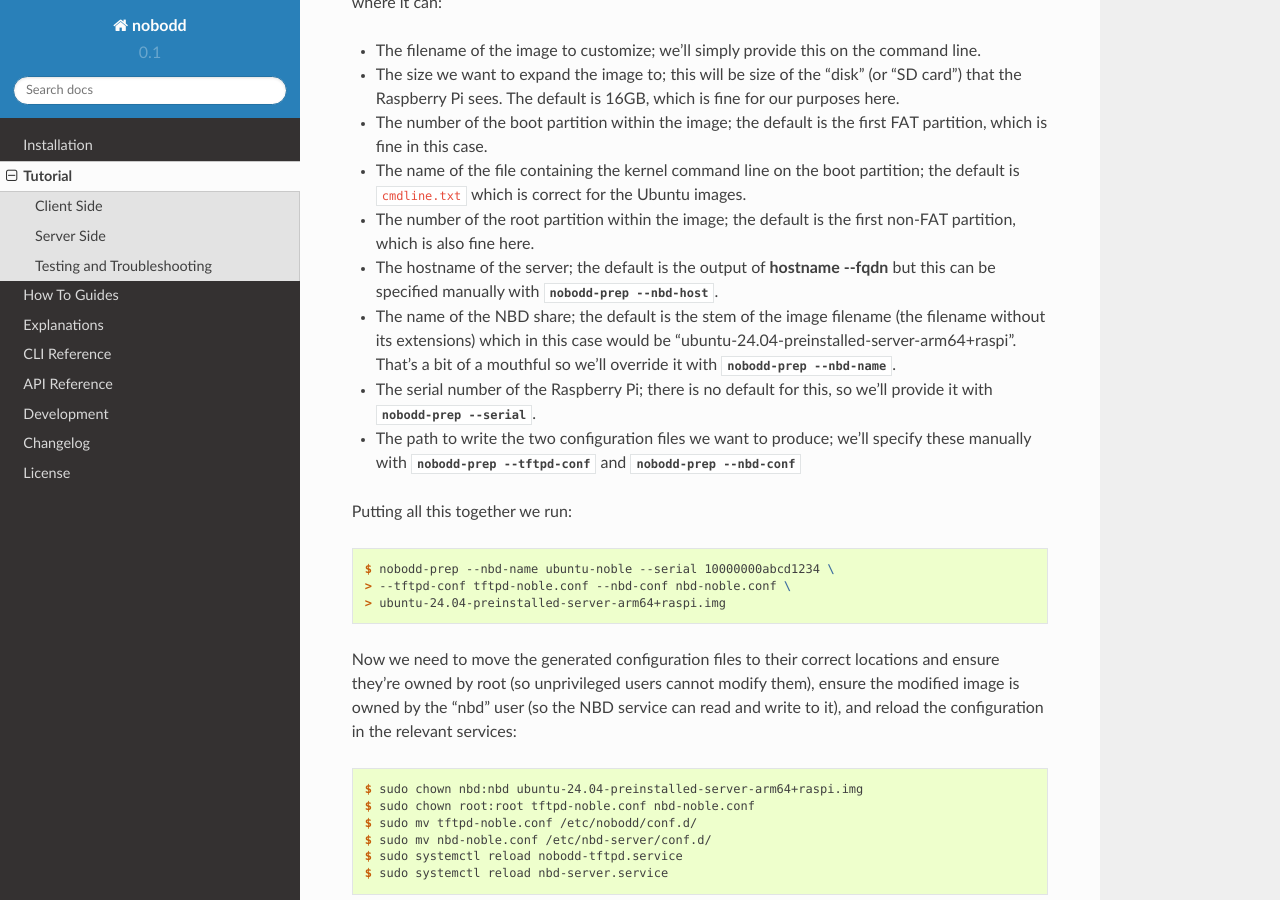
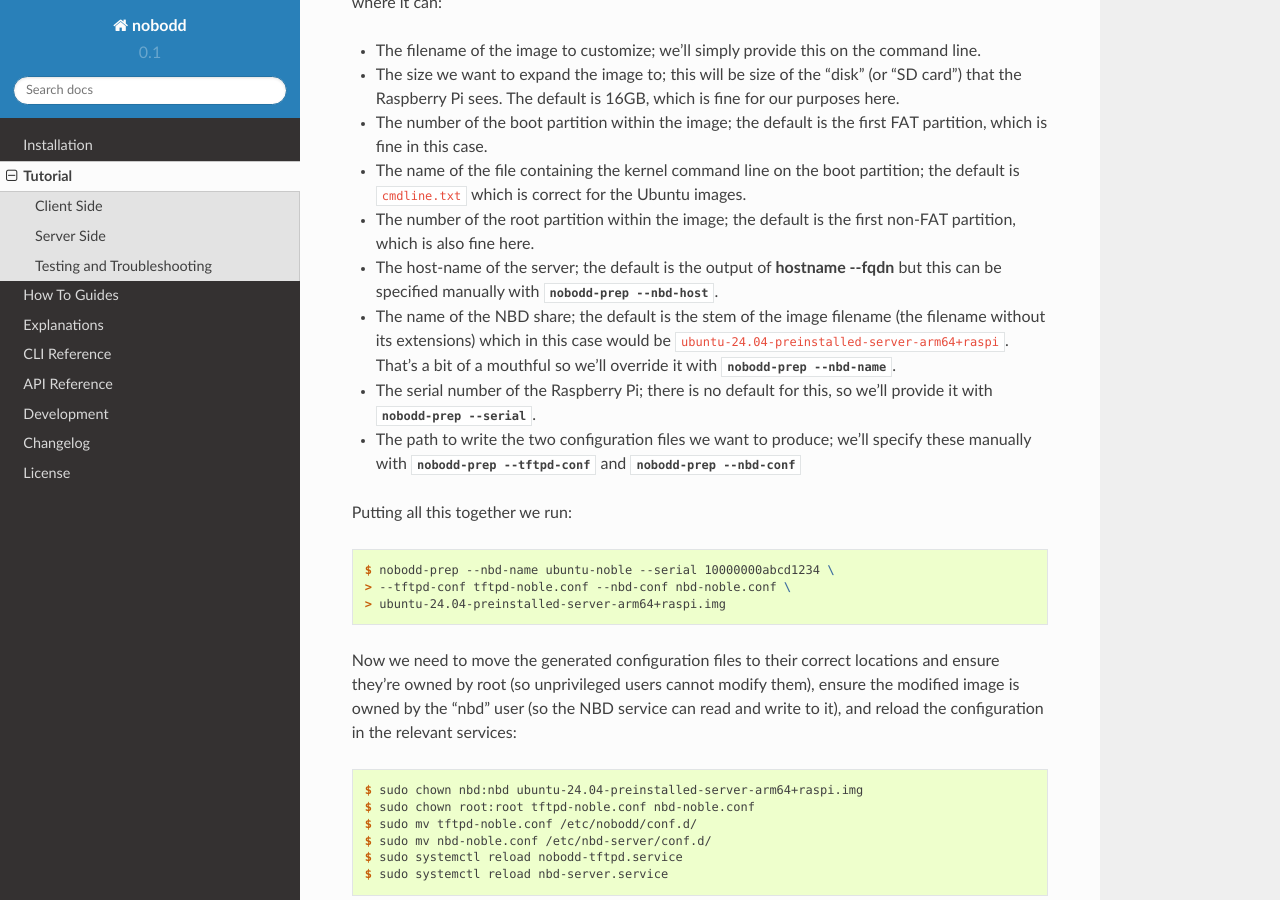
Before and after one commit to waveform80/nobodd, a Sphinx documentation site: the page built from docs/tutorial.rst, in a window 1280 px wide and 900 px high, scrolled down 3811 px. Built offline with Sphinx 7.4.7 and the Read the Docs theme 2.0.0, drawn with Linux system fonts in a browser that asks for light colours; formulas are drawn with MathJax 3; some of the changed text lies outside the part shown.

Commit message:
Spelling errors and tidy up

```diff
--- a/docs/cli_server.rst
+++ b/docs/cli_server.rst
@@ -114,7 +114,7 @@
 
 If the serial number starts with 10000000 (as in the example above), exclude
 the initial one and all leading zeros. So the above Pi has a serial number of
-1234abcd (in hexidecimal). Within the section the following values are valid:
+1234abcd (in hexadecimal). Within the section the following values are valid:
 
 image
     Specifies the full path to the operating system image to serve to the
--- a/docs/tutorial.rst
+++ b/docs/tutorial.rst
@@ -227,14 +227,14 @@
 * The number of the root partition within the image; the default is the first
   non-FAT partition, which is also fine here.
 
-* The hostname of the server; the default is the output of :command:`hostname
+* The host-name of the server; the default is the output of :command:`hostname
   --fqdn` but this can be specified manually with :option:`nobodd-prep
   --nbd-host`.
 
 * The name of the NBD share; the default is the stem of the image filename (the
   filename without its extensions) which in this case would be
-  "ubuntu-24.04-preinstalled-server-arm64+raspi". That's a bit of a mouthful so
-  we'll override it with :option:`nobodd-prep --nbd-name`.
+  :file:`ubuntu-24.04-preinstalled-server-arm64+raspi`. That's a bit of a
+  mouthful so we'll override it with :option:`nobodd-prep --nbd-name`.
 
 * The serial number of the Raspberry Pi; there is no default for this, so we'll
   provide it with :option:`nobodd-prep --serial`.
```
Also changed, not shown: other parts of docs/tutorial.rst (+1 -1 lines).
